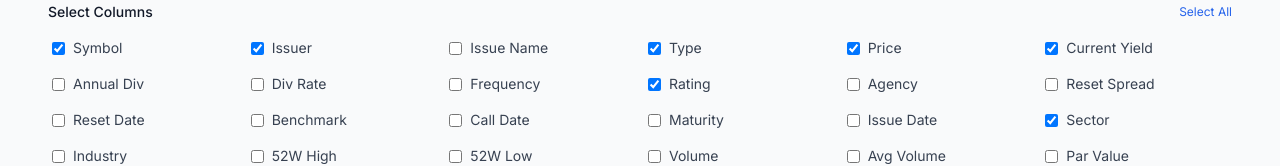
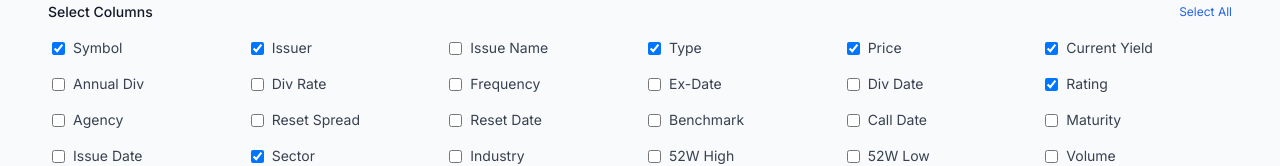
Before and after one commit to frankietheclaw/prefshares-platform, a Next.js app: page /preferreds in a window 1280 px wide. Shown: the part 382-548 px from the top of the page. Built offline with nearby package versions, Linux system fonts and the light colour scheme; no server answers; the database is empty.

Commit message:
Add ex-dividend date and payment date columns to screener

```diff
--- a/app/preferreds/page.tsx
+++ b/app/preferreds/page.tsx
@@ -16,6 +16,8 @@ type Preferred = {
   current_dividend: number | null
   dividend_rate: number | null
   dividend_frequency: string | null
+  ex_dividend_date: string | null
+  payment_date: string | null
   credit_rating: string | null
   credit_agency: string | null
   reset_spread: number | null
@@ -63,6 +65,8 @@ const ALL_COLUMNS: ColumnConfig[] = [
   { key: 'current_dividend', label: 'Annual Div', sortable: true, align: 'right', width: 'w-24', format: (v) => v ? `$${v.toFixed(3)}` : '-' },
   { key: 'dividend_rate', label: 'Div Rate', sortable: true, align: 'right', width: 'w-20', format: (v) => v ? `${v.toFixed(2)}%` : '-' },
   { key: 'dividend_frequency', label: 'Frequency', sortable: true, align: 'center', width: 'w-24' },
+  { key: 'ex_dividend_date', label: 'Ex-Date', sortable: true, align: 'center', width: 'w-24' },
+  { key: 'payment_date', label: 'Div Date', sortable: true, align: 'center', width: 'w-24' },
   { key: 'credit_rating', label: 'Rating', sortable: true, align: 'center', width: 'w-20' },
   { key: 'credit_agency', label: 'Agency', sortable: true, align: 'center', width: 'w-20' },
   { key: 'reset_spread', label: 'Reset Spread', sortable: true, align: 'right', width: 'w-28', format: (v) => v ? `+${(v * 100).toFixed(2)}%` : '-' },
@@ -85,7 +89,7 @@ const ALL_COLUMNS: ColumnConfig[] = [
 // Preset views
 const VIEW_PRESETS: Record<string, string[]> = {
   overview: ['symbol', 'issuer', 'issue_type', 'last_price', 'current_yield', 'credit_rating', 'sector'],
-  yield: ['symbol', 'issuer', 'issue_type', 'last_price', 'current_yield', 'current_dividend', 'dividend_rate', 'dividend_frequency', 'credit_rating'],
+  yield: ['symbol', 'issuer', 'issue_type', 'last_price', 'current_yield', 'current_dividend', 'dividend_rate', 'dividend_frequency', 'ex_dividend_date', 'payment_date', 'credit_rating'],
   reset: ['symbol', 'issuer', 'issue_type', 'last_price', 'current_yield', 'reset_spread', 'reset_date', 'reset_benchmark', 'call_date'],
   trading: ['symbol', 'issuer', 'last_price', 'volume', 'volume_30day', 'week_52_high', 'week_52_low'],
   all: ALL_COLUMNS.map(c => c.key),
```
